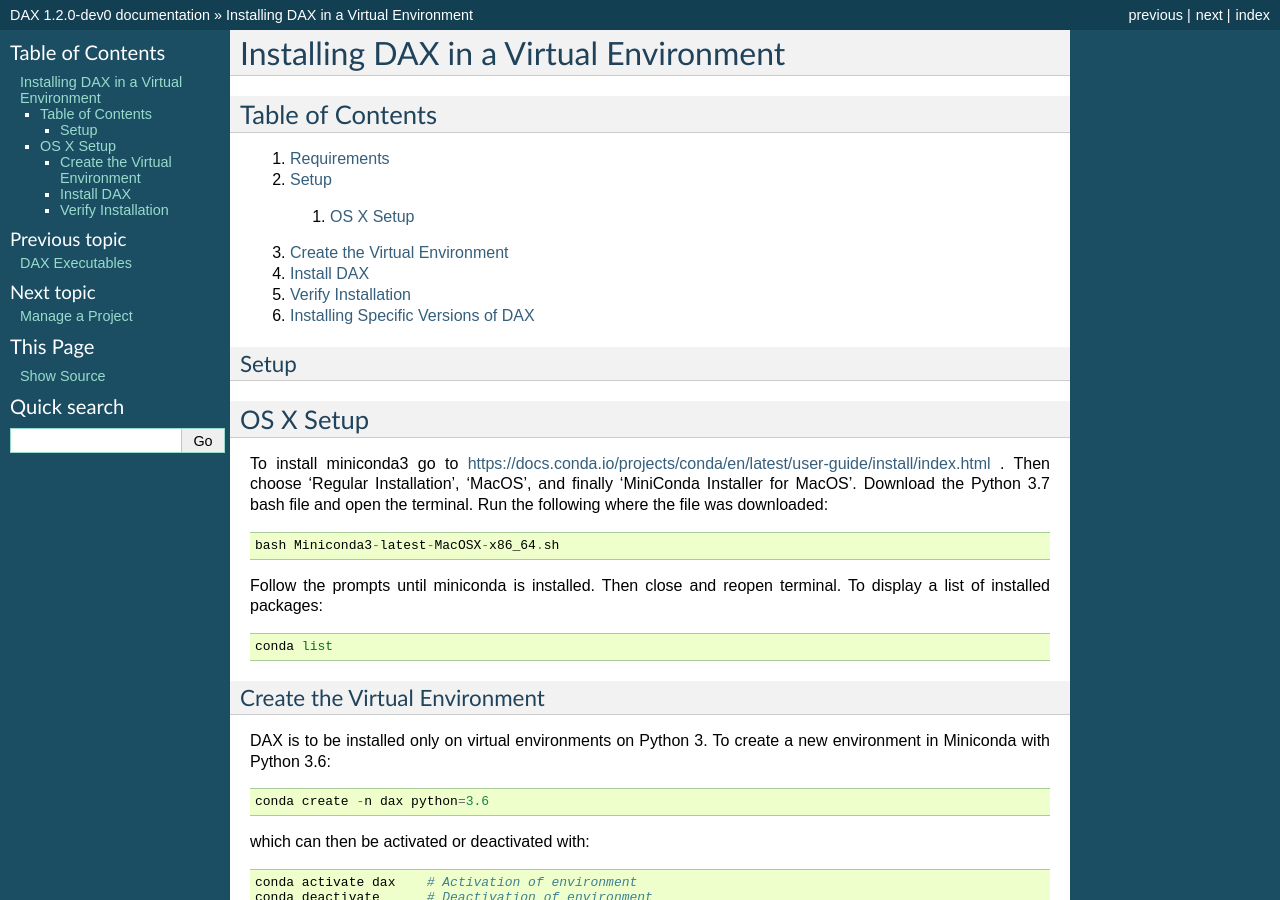
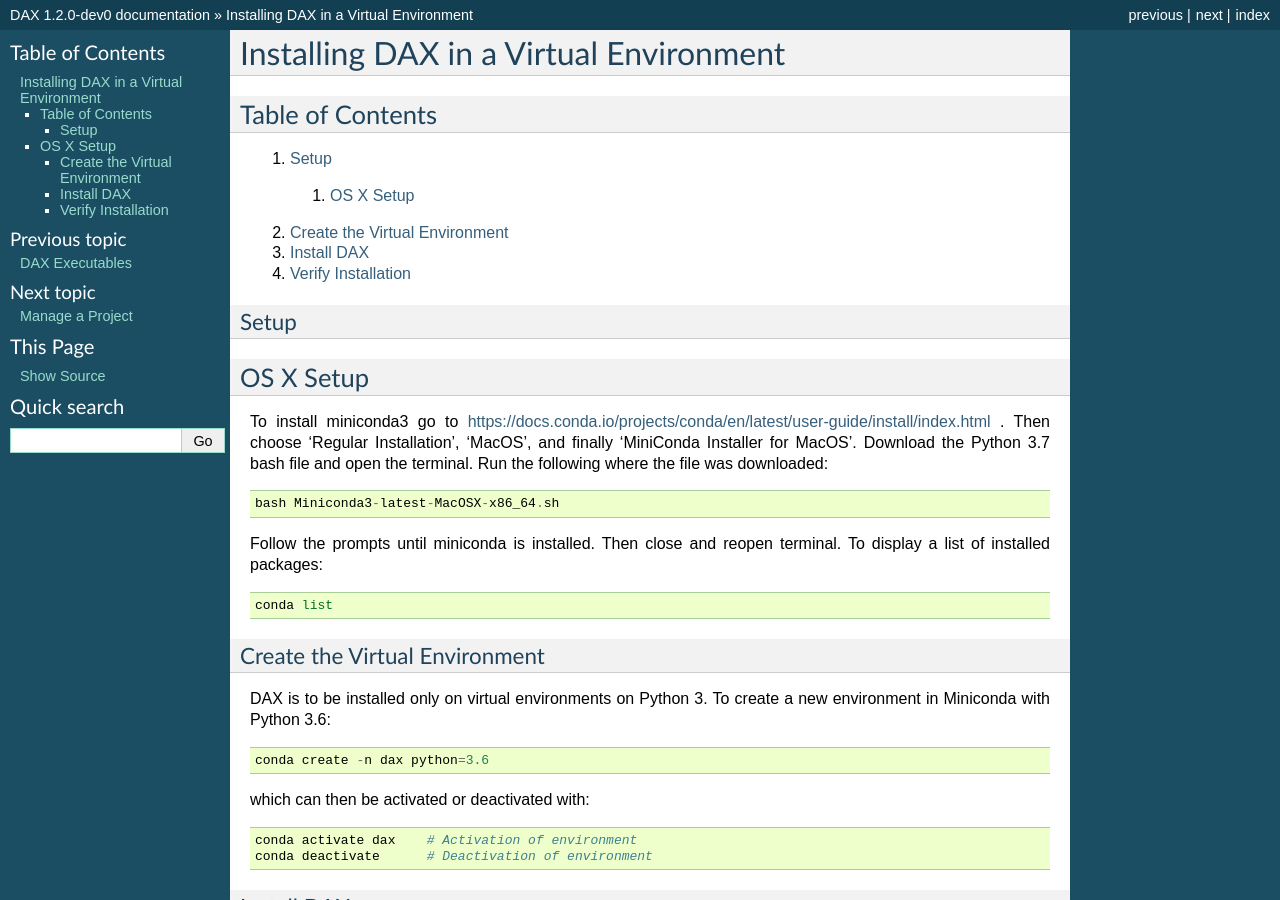
Before and after one commit to VUIIS/dax, a Sphinx documentation site: the page built from docs/installing_dax_in_a_virtual_environment.rst, in a window 1280 px wide and 900 px high. Built offline with Sphinx 7.4.7, drawn with Linux system fonts in a browser that asks for light colours.

Commit message:
Update installing_dax_in_a_virtual_environment.rst
Removing unused ToC entries

```diff
--- a/docs/installing_dax_in_a_virtual_environment.rst
+++ b/docs/installing_dax_in_a_virtual_environment.rst
@@ -4,13 +4,11 @@
 Table of Contents
 ~~~~~~~~~~~~~~~~~
 
-1.  `Requirements <#requirements>`__
-2.  `Setup <#setup>`__
+1.  `Setup <#setup>`__
   1.  `OS X Setup <#os-x-setup>`__
-3.  `Create the Virtual Environment <#create-the-virtual-environment>`__
-4.  `Install DAX <#install-dax>`__
-5.  `Verify Installation <#verify-installation>`__
-6. `Installing Specific Versions of DAX <#installing-specific-versions-of-dax>`__
+2.  `Create the Virtual Environment <#create-the-virtual-environment>`__
+3.  `Install DAX <#install-dax>`__
+4.  `Verify Installation <#verify-installation>`__
 
 
 -----
```
